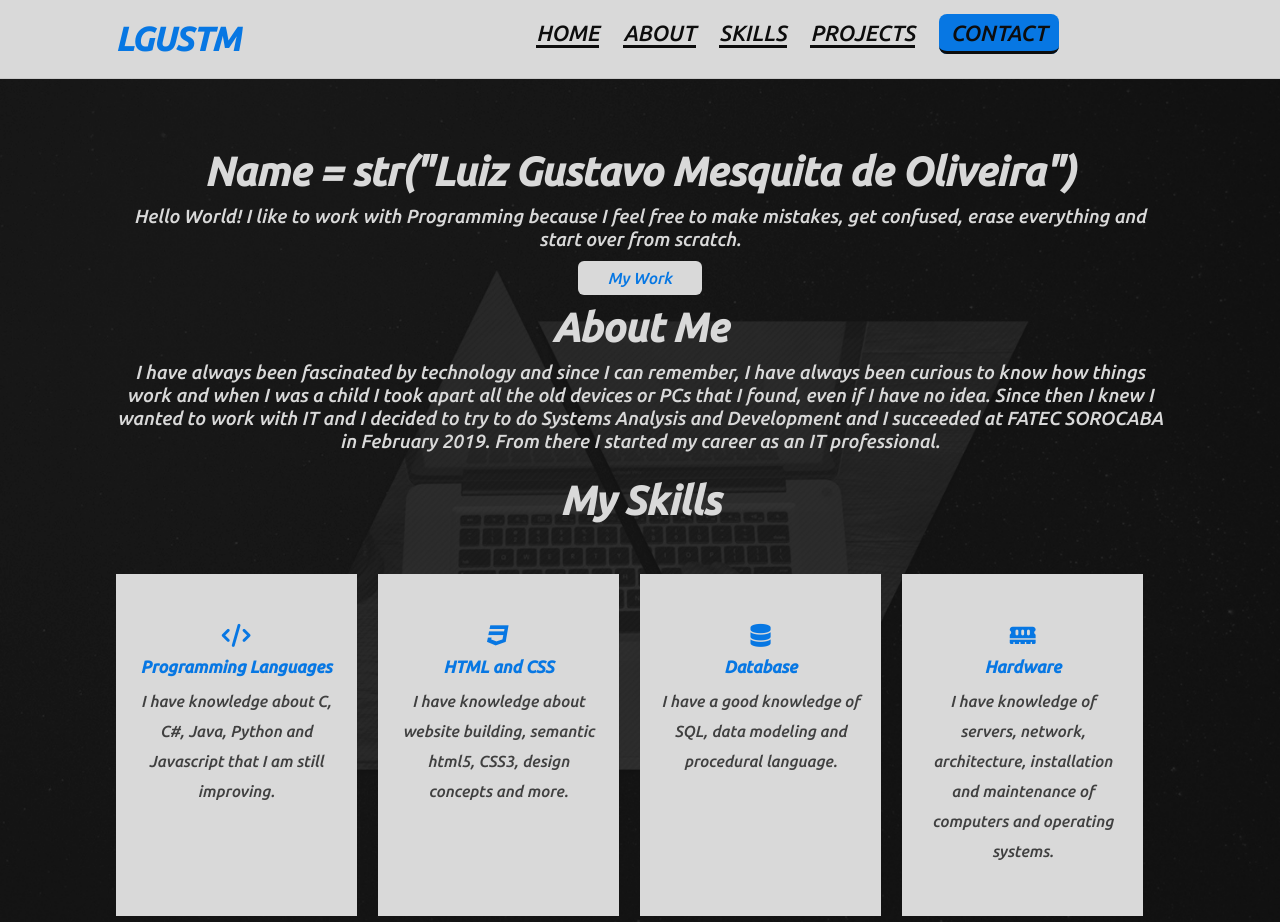
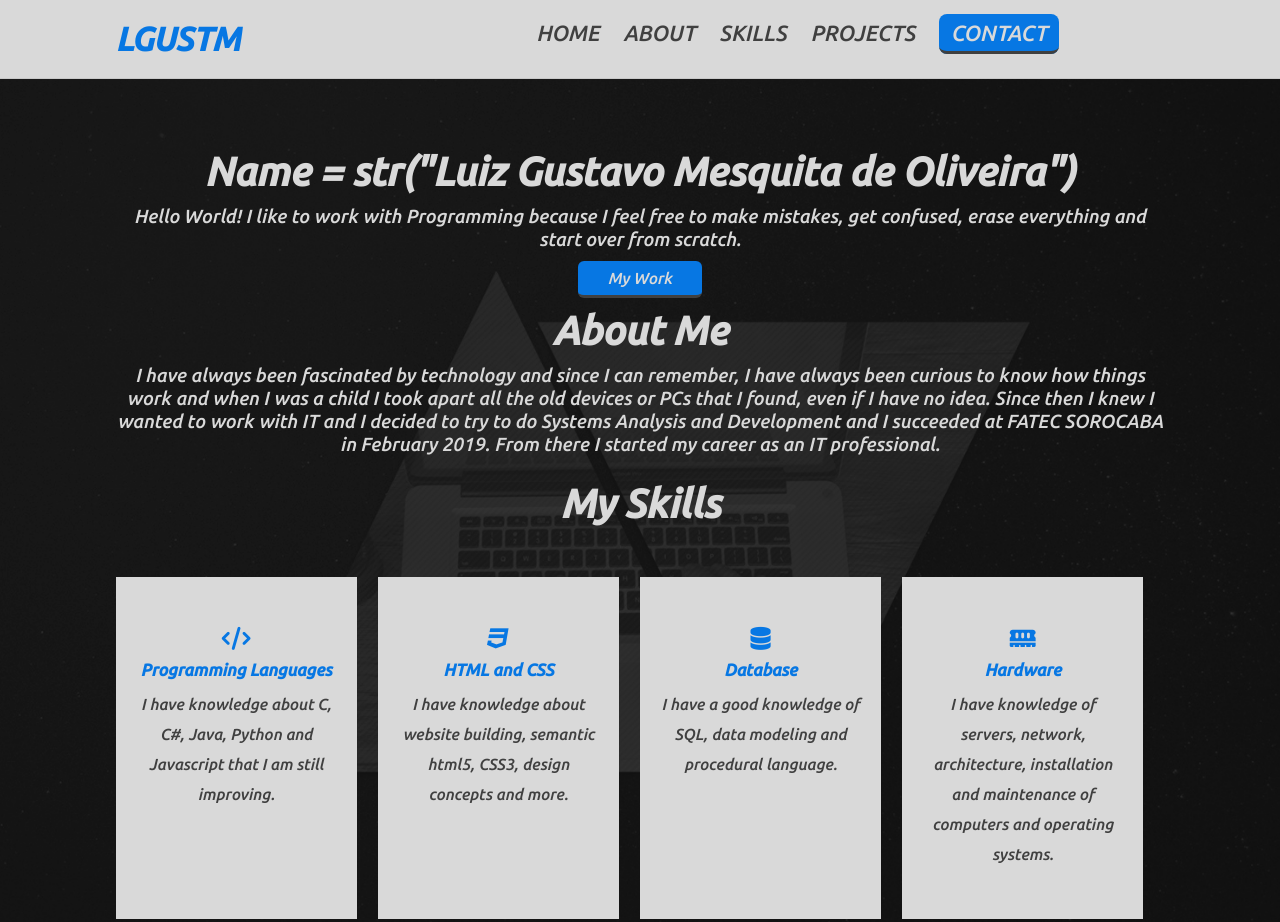
Before and after one commit to LGUSTM/Portfolio, a plain HTML site: page index.html in a window 1280 px wide. Shown: the top 922 px of the page. Drawn offline with nearby package versions, Linux system fonts and the light colour scheme.

Commit message:
change the css

```diff
--- a/CSS/style.css
+++ b/CSS/style.css
@@ -50,11 +50,10 @@ header{
 }
 
 .menu a{
-    color: #0D0D0D;
+    color: #404040;
     font-size: 22px;
     text-decoration: none;
     margin-right: 20px;
-    border-bottom: solid #0D0D0D;
 }
 
 .menu a:hover{
@@ -65,12 +64,14 @@ header{
 .menu .btn-contact{
     background-color: #0777E3;
     padding: 6px 12px;
-    color: #0D0D0D;
+    color: #D9D9D9;
     border-radius: 8px;
+    border: #0777E3;
+    border-bottom: solid #404040;
 }
 
 .menu .btn-contact:hover{
-    background-color: #0D0D0D;
+    background-color: #bbbbc0;
     color: #0777E3;
 }
 
@@ -133,19 +134,21 @@ section.main{
 }
 
 .introduction button{
-    background-color: #D9D9D9;
+    background-color: #0777E3;
     display: inline-block;
     padding: 8px 30px;
-    color: #0777E3;
+    color: #D9D9D9;
     border-radius: 6px;
     font-size: 16px;
     border: 0;
     cursor: pointer;
+    border-bottom: solid #404040;
 }
 
 .introduction button:hover{
-    background-color: #0D0D0D;
+    background-color: #bbbbc0;
     color: #0777E3;
+    border-bottom: solid #0777E3;
 }
 
 .about{
@@ -231,14 +234,14 @@ section.my-works{
 }
 
 .my-work-single img{
-    filter: grayscale(100%);
+    filter: grayscale(0);
     transform: scale(1,1);
     transition: 1s;
 }
 
 .my-work-single img:hover{
     transform: scale(1.1,1.1);
-    filter: grayscale(0);
+    filter: grayscale(100%);
 }
 
 /*FOOTER*/
@@ -257,6 +260,23 @@ footer h2{
     padding-top: 20px;
     text-align: center;
     font-size: 50px;
+}
+
+#facebook:hover{
+    transform: scale(1.1,1.1);
+    forced-color-adjust: #0777E3;
+}
+
+#insta:hover{
+    transform: scale(1.1,1.1);
+}
+
+#git:hover{
+    transform: scale(1.1,1.1);
+}
+
+#mail:hover{
+    transform: scale(1.1,1.1);
 }
 
 .copyright{
--- a/index.html
+++ b/index.html
@@ -16,17 +16,17 @@
 </head>
 <body>
 
-    <header>
+    <header id="headerId">
         <div class="center">
             <div class="logo">
                 <h2>LGUSTM</h2>
             </div><!--LOGO-->
             <nav class="menu">
-                <a href="#">HOME</a>
-                <a href="#">ABOUT</a>
-                <a href="#">SKILLS</a>
-                <a href="#">PROJECTS</a>
-                <a class="btn-contact" href="#">CONTACT</a>
+                <a href="#headerId">HOME</a>
+                <a href="#aboutId">ABOUT</a>
+                <a href="#skillsId">SKILLS</a>
+                <a href="#projectsId">PROJECTS</a>
+                <a class="btn-contact" href="#contactId">CONTACT</a>
             </nav><!--MENU-->
             <nav class="menu-mobile">
                 <i class="fas fa-bars menu-mobile-icon"></i>
@@ -48,12 +48,12 @@
                 <button>My Work</button>
             </div><!--introduction-->
 
-            <div class="about">
+            <div class="about" id="aboutId">
                 <h2>About Me</h2>
                 <p>I have always been fascinated by technology and since I can remember, I have always been curious to know how things work and when I was a child I took apart all the old devices or PCs that I found, even if I have no idea. Since then I knew I wanted to work with IT and I decided to try to do Systems Analysis and Development and I succeeded at FATEC SOROCABA in February 2019. From there I started my career as an IT professional.</p>
             </div><!--About-->
 
-            <div class="my-skills">
+            <div class="my-skills" id="skillsId">
                 <h2>My Skills</h2>
                 <div class="skills">
                     <div class="skill-single">
@@ -81,7 +81,7 @@
         </div>
     </section>
 
-    <section class="my-works">
+    <section class="my-works" id="projectsId">
         <h2>My Works</h2>
         <div class="center">
             <div class="my-work-single">
@@ -102,10 +102,10 @@
     <footer>
         <h2>Get In Touch</h2>
         <div class="social-icons">
-            <a href="https://www.facebook.com/Gustavo.Mesquita.013/" target="_blank" rel="noopener noreferrer"><i class="fab fa-facebook-square" style="color: #0777E3;"></i></a>
-            <a href="https://www.instagram.com/gustavomesquita.exe/" target="_blank" rel="noopener noreferrer"><i class="fab fa-instagram-square" style="color: #0777E3;"></i></a>
-            <a href="https://github.com/LGUSTM?tab=repositories" target="_blank" rel="noopener noreferrer"><i class="fab fa-github-square" style="color: #0777E3;"></i></a>
-            <a href="mailto:gustavo.oliveira2000@hotmail.com"><i class="fas fa-envelope-square" style="color: #0777E3;"></i></a>
+            <a href="https://www.facebook.com/Gustavo.Mesquita.013/" target="_blank" rel="noopener noreferrer"><i class="fab fa-facebook-square" id="facebook" style="color: #D9D9D9;"></i></a>
+            <a href="https://www.instagram.com/gustavo.mesquit4/" target="_blank" rel="noopener noreferrer"><i class="fab fa-instagram-square" id="insta" style="color: #D9D9D9;"></i></a>
+            <a href="https://github.com/LGUSTM?tab=repositories" target="_blank" rel="noopener noreferrer"><i class="fab fa-github-square" id="git" style="color: #D9D9D9;"></i></a>
+            <a href="mailto:gustavo.oliveira2000@hotmail.com"><i class="fas fa-envelope-square" id="mail" style="color: #D9D9D9;"></i></a>
         </div>
         <p class="copyright">Copyright © LGUSTM 2021. Todos os direitos reservados.</p>
     </footer>
```
